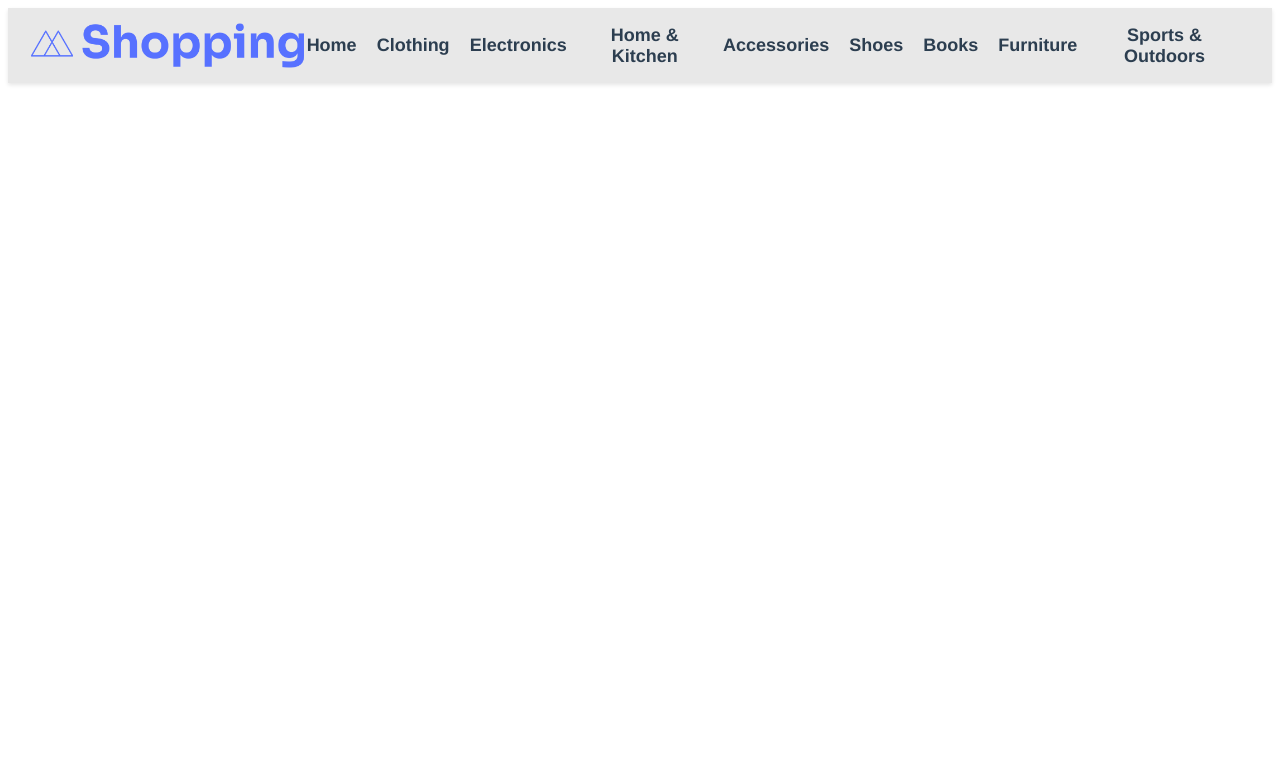
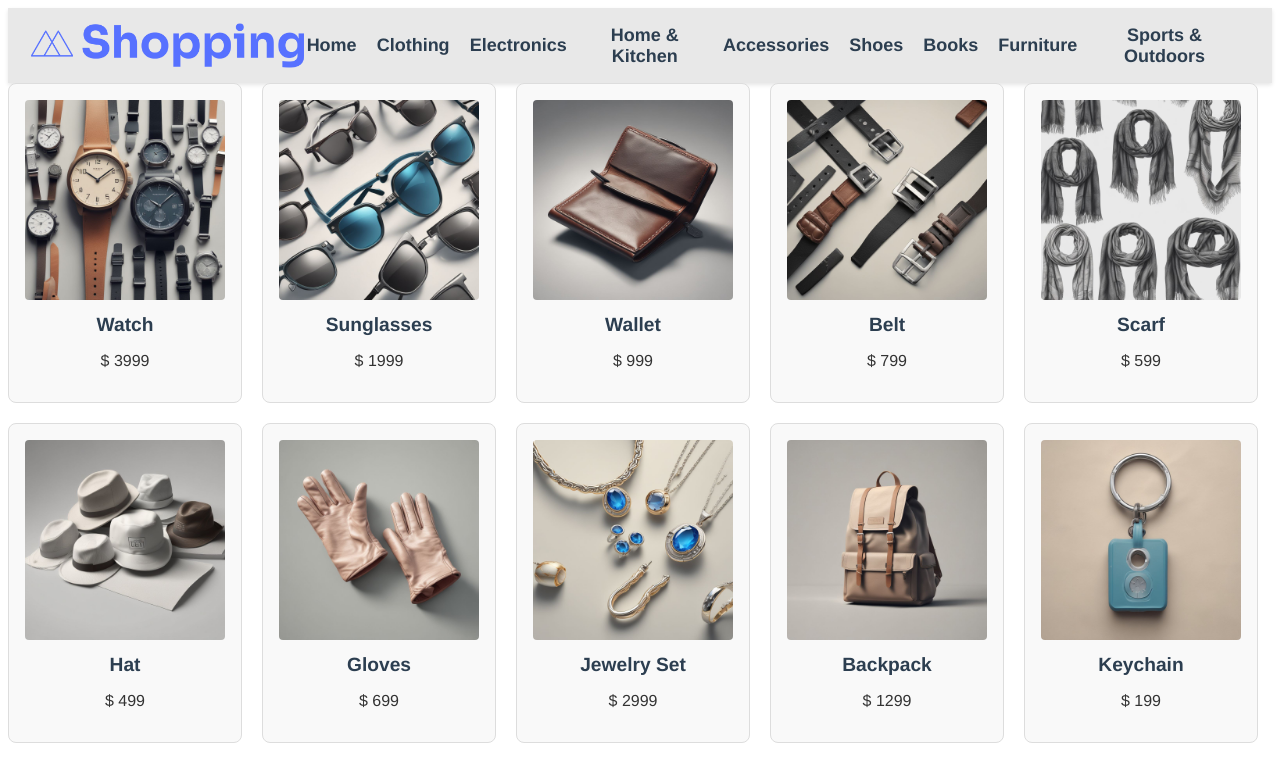
Before and after one commit to wulukewu/shopping-site, a Vue app: page /shopping-site/products/accessories in a window 1280 px wide. Shown: the top 782 px of the page. Built offline with nearby package versions, Linux system fonts and the light colour scheme; the HTML template or start-up script is replaced by a standard one.

Commit message:
feat: update products at start

```diff
--- a/src/components/products/ProductsList.vue
+++ b/src/components/products/ProductsList.vue
@@ -23,7 +23,7 @@ export default {
   },
   data() {
     return {
-      filteredProducts: this.products,
+      filteredProducts: [],
     };
   },
   watch: {
@@ -31,6 +31,12 @@ export default {
       immediate: true,
       handler(newCategory) {
         this.filterProducts(newCategory);
+      },
+    },
+    products: {
+      immediate: true,
+      handler() {
+        this.filterProducts(this.$route.params.category);
       },
     },
   },
@@ -46,7 +52,6 @@ export default {
     },
   },
   mounted() {
-    console.log('mounted');
     this.filterProducts(this.$route.params.category);
   },
 };
```
